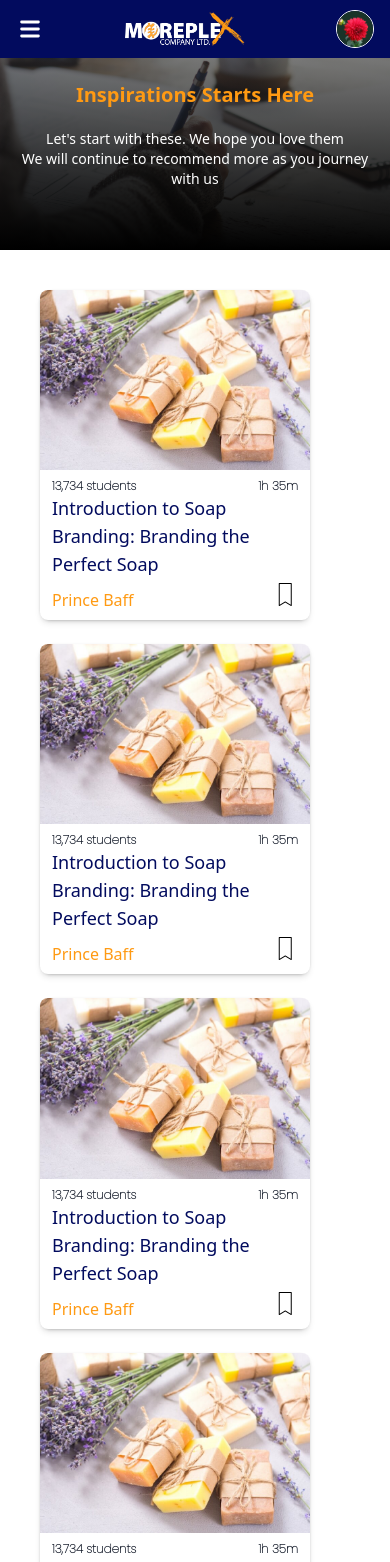
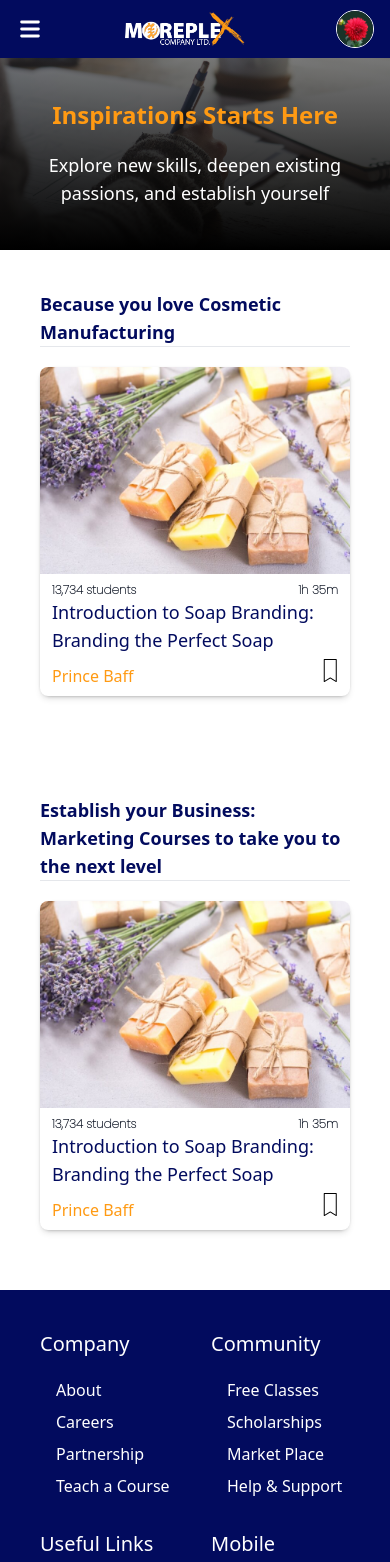
Before and after one commit to Moreplex-Company-Ltd/eSkills-Frontend, a React (Create React App) app: page / in a window 390 px wide. Shown: the top 1562 px of the page. Built offline with nearby package versions, Linux system fonts and the light colour scheme.

Commit message:
added course categories based on interests, made them responsive

```diff
--- a/src/components/CourseCard.jsx
+++ b/src/components/CourseCard.jsx
@@ -3,13 +3,13 @@ import soapImage from '../assets/images/soap3.jpg'
 
 const CourseCard = () => {
   return (
-    <div className="h-30 w-[270px] flex flex-col text-gray-900 bg-white rounded-xl shadow">
+    <div className="h-30 flex flex-col text-gray-900 bg-white rounded-xl shadow">
           <div className="rounded-lg bg-white shadow-md">
             <img src={soapImage} className="w-full rounded-t-lg" alt='imgg' />
             <div className="px-3 py-2">
               <div className='flex justify-between'>
-                <p className='font-poppins font-bold text-xs'><span className='font-extrabold'>13,734</span> students</p>
-                <p className='font-poppins font-bold text-xs'>1h 35m</p>
+                <p className='font-poppins font-extrabold text-xs'><span className='font-extrabold'>13,734</span> students</p>
+                <p className='font-poppins font-extrabold text-xs'>1h 35m</p>
               </div>
 
               <h2 className="mb-1 text-lg font-medium text-primaryBlue">Introduction to Soap Branding: Branding the Perfect Soap</h2>
@@ -19,7 +19,7 @@ const CourseCard = () => {
 
                 <svg xmlns="http://www.w3.org/2000/svg" x="0px" y="0px"
                   width="50" height="30"
-                  viewBox="0 0 1 60"
+                  viewBox="-10 0 1 60"
                   className='fill-black'>
                   <path d="M 12.8125 2 C 12.335938 2.089844 11.992188 2.511719 12 3 L 12 47 C 11.996094 47.359375 12.1875 47.691406 12.496094 47.871094 C 12.804688 48.054688 13.1875 48.054688 13.5 47.875 L 25 41.15625 L 36.5 47.875 C 36.8125 48.054688 37.195313 48.054688 37.503906 47.871094 C 37.8125 47.691406 38.003906 47.359375 38 47 L 38 3 C 38 2.449219 37.550781 2 37 2 L 13 2 C 12.96875 2 12.9375 2 12.90625 2 C 12.875 2 12.84375 2 12.8125 2 Z M 14 4 L 36 4 L 36 45.25 L 25.5 39.125 C 25.191406 38.945313 24.808594 38.945313 24.5 39.125 L 14 45.25 Z"></path>
                 </svg>
--- /dev/null
+++ b/src/components/CoursesRowByCategory.jsx
@@ -0,0 +1,55 @@
+import React from 'react'
+import CourseCard from './CourseCard'
+
+const CoursesRowByCategory = (props) => {
+  return (
+    <React.Fragment>
+        {/* mobile; 1 col carousel */}
+        <section className='sm:hidden w-full  py-10 '>
+          <div className='container mx-auto px-10'>
+            <h1 className='text-lg sm:text-2xl text-primaryBlue font-bold'>{props.title}</h1>
+            <hr />
+          </div>
+          <div className='container mx-auto py-5 px-10  '>
+            <div className='grid grid-cols-1'>
+              <CourseCard />
+            </div>
+          </div>
+        </section>
+
+        {/* tabs; 2 cols carousel */}
+        <section className='hidden md:hidden sm:block  w-full  py-10 '>
+          <div className='mx-auto px-10'>
+            <h1 className='text-2xl text-primaryBlue font-bold'>{props.title}</h1>
+            <hr />
+          </div>
+          <div className='mx-auto py-5 px-10  '>
+            <div className='flex justify-between gap-5'>
+              <CourseCard />
+              <CourseCard />
+            </div>
+          </div>
+        </section>
+
+
+        {/* desktops; 4 cols carousel */}
+        <section className='hidden md:block  w-full  py-10 '>
+          <div className='container mx-auto px-0'>
+            <h1 className='text-2xl text-primaryBlue font-bold'>{props.title}</h1>
+            <hr />
+          </div>
+          <div className='container mx-auto py-5 px-0  '>
+            <div className='grid grid-cols-4 gap-5'>
+              <CourseCard />
+              <CourseCard />
+              <CourseCard />
+              <CourseCard />
+            </div>
+          </div>
+        </section>
+
+    </React.Fragment>
+  )
+}
+
+export default CoursesRowByCategory
--- a/src/pages/Home.jsx
+++ b/src/pages/Home.jsx
@@ -1,5 +1,5 @@
 import React from 'react';
-import CourseCard from '../components/CourseCard';
+import CoursesRowByCategory from '../components/CoursesRowByCategory';
 import Footer from '../components/Footer';
 
 
@@ -9,16 +9,17 @@ import NavbarSignIn from '../components/navbars/NavbarSignIn';
 const Home = () => {
   return (
     <React.Fragment>
-        <NavbarSignIn />
+      <NavbarSignIn />
 
-        <section>
+
+      <section className='bg-grayBackground'>
           {/* desktop */}
-          <div className="h-[680px] hidden sm:flex flex-col hero-section-main justify-center items-center ">
+          <div className="h-[400px] hidden sm:flex flex-col hero-section-main justify-center items-center ">
                 <div className=" p-4 text-white justify-center">
                 <h1 className="text-2xl sm:text-4xl font-bold sm:font-bold text-center text-gold">Inspirations Starts Here</h1>
-                    <p className="text-lg sm:text-2xl text-center text-white mt-5">
-                        Let's start with these. We hope you love them <br/>
-                        We will continue to recommend more as you journey with us
+                    <p className="text-xl font-medium sm:text-2xl text-center text-white mt-5 px-20">
+                    Explore new skills, deepen existing passions, and get lost in creativity.
+                    <br/>What you find just might surprise and inspire you.
                     </p>
                 </div>
                 {/* <div className='flex justify-center gap-10'>
@@ -31,11 +32,10 @@ const Home = () => {
 
             {/* mobile */}
           <div className="h-[250px] sm:hidden flex hero-section-main justify-center items-center">
-                <div className=" p-4 mt-5 text-white justify-center">
-                <h1 className="text-xl sm:text-4xl font-bold sm:font-bold text-center text-gold">Inspirations Starts Here</h1>
-                    <p className="text-sm text-center text-white mt-5">
-                        Let's start with these. We hope you love them <br/>
-                        We will continue to recommend more as you journey with us
+                <div className=" p-4 mt-14 text-white justify-center">
+                <h1 className="text-2xl sm:text-4xl font-bold sm:font-bold text-center text-gold">Inspirations Starts Here</h1>
+                    <p className="text-lg text-center font-normal text-white mt-5">
+                    Explore new skills, deepen existing passions, and establish yourself
                     </p>
                 </div>
                 {/* <div className='flex justify-center gap-10'>
@@ -44,24 +44,24 @@ const Home = () => {
                   <CourseCard />
                 </div> */}
             </div>
-
-
         </section>
 
 
-        <section className='p-10 flex flex-col items-center'>
-          <div className='flex flex-wrap gap-6'>
-            <CourseCard />
-            <CourseCard />
-            <CourseCard />
-            <CourseCard />
-          </div>
+        <CoursesRowByCategory
+          title='Because you love Cosmetic Manufacturing'
+        />
+
+        <CoursesRowByCategory
+          title='Establish your Business: Marketing Courses to take you to the next level'
+        />
 
 
 
 
 
-        </section>
+
+
+
 
 
 
--- a/src/pages/Interests.jsx
+++ b/src/pages/Interests.jsx
@@ -9,7 +9,7 @@ const Interests = () => {
   return (
     <React.Fragment>
         <NavbarSignIn />
-        <section className=''>
+        <section className='bg-grayBackground'>
             {/* desktop */}
             <div className=" h-80 hidden sm:flex  hero-section-1  items-center justify-center">
                 <div className=" p-4 text-white">
@@ -22,7 +22,7 @@ const Interests = () => {
 
             {/* mobile */}
             <div className=" h-60 sm:hidden hero-section-1 flex items-center justify-center">
-                <div className=" p-4 mt-5 text-white">
+                <div className=" p-4 mt-14 text-white">
                 <h1 className="text-2xl sm:text-4xl font-bold sm:font-bold text-center text-gold">Tell us what interests you!</h1>
                     <p className="text-lg sm:text-2xl  font-medium text-center text-white mt-5">
                         We have amazing things for you. <br/> Favourite a few to help us better understand your interests
```
